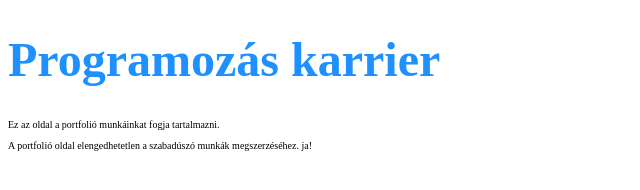
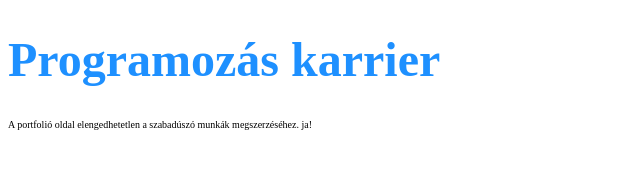
Before and after one commit to jozsefgellen/portfolio-oldal, a plain HTML site: page index.html in a window 1280 px wide. Shown: the whole page, without its empty margins (0-640 px from the left). Drawn offline with Linux system fonts and the light colour scheme.

Commit message:
töröltem, mert azt hittem jó lesz :-(

```diff
--- a/index.html
+++ b/index.html
@@ -8,7 +8,6 @@
     </head>
     <body>
         <h1>Programozás karrier</h1>
-        <p>Ez az oldal a portfolió munkáinkat fogja tartalmazni.</p>
         <p>
             A portfolió oldal elengedhetetlen a szabadúszó munkák megszerzéséhez. ja!
         </p>
```
